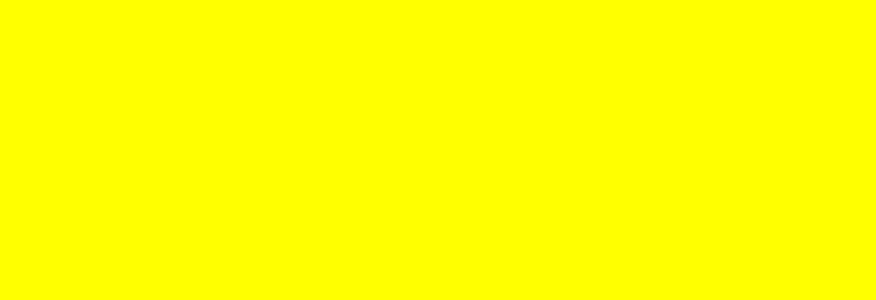
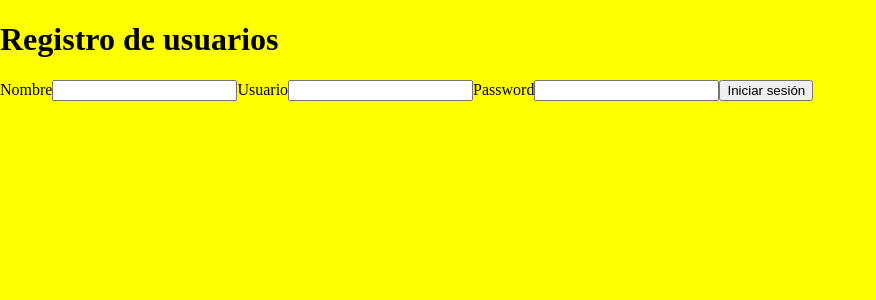
Before and after one commit to alilopez37/CursoWebA, a React (Vite) app: page /register in a window 1280 px wide. Before the commit this address had no page. Shown: the top 300 px of the page, without its empty margins (0-876 px from the left). Built offline with nearby package versions, Linux system fonts and the light colour scheme.

Commit message:
[ADD] Gestiond de rutas

```diff
--- a/src/components/atoms/FormLogin.jsx
+++ b/src/components/atoms/FormLogin.jsx
@@ -1,3 +1,4 @@
+import { Link } from "react-router-dom";
 import Logo from "../../assets/react.svg";
 
 function FormLogin() {
@@ -8,6 +9,7 @@ function FormLogin() {
         <input type="text" />
         <input type="password" />
         <button>Iniciar sesión</button>
+        <Link to="/register">Regístrate</Link>
       </form>
     </div>
   );
--- /dev/null
+++ b/src/components/atoms/FormRegister.jsx
@@ -0,0 +1,28 @@
+import {useNavigate} from 'react-router-dom';
+
+function FormRegister() {
+    const navigate = useNavigate()
+
+    const clickHandler = (e)=>{
+        e.preventDefault();
+        navigate("/home")
+    }
+
+    return (
+        <form action="">
+            <label htmlFor="name">Nombre</label>
+            <input type="text" id="name" />
+
+            <label>Usuario
+                <input type="text" />
+            </label>
+
+            <label>Password</label>
+            <input type="password" />
+
+            <button type="button" onClick={clickHandler}>Iniciar sesión</button>
+        </form>
+     );
+}
+
+export default FormRegister;
--- a/src/containers/App.jsx
+++ b/src/containers/App.jsx
@@ -1,6 +1,9 @@
 import {BrowserRouter, Routes, Route} from 'react-router-dom';
 import Landing from '../pages/Landing';
 import Login from '../pages/Login';
+import Register from '../pages/Register';
+import Home from '../pages/Home';
+import NotFound from '../pages/NotFound';
 
 function App() {
     return (
@@ -8,7 +11,9 @@ function App() {
             <Routes>
                 <Route path="/" element={<Landing/>} />
                 <Route path="/login" element={<Login/>} />
-                {/* //<Route path="/register" element={} /> */}
+                <Route path="/register" element={<Register/>} />
+                <Route path="/home" element={<Home />} />
+                <Route path="/*" element={<NotFound/>} />
             </Routes>
         </BrowserRouter>
      );
--- /dev/null
+++ b/src/pages/Home.jsx
@@ -0,0 +1,8 @@
+import Caption from "../components/atoms/Caption";
+function Home() {
+    return (
+        <Caption msn="Soy el Home"></Caption>
+     );
+}
+
+export default Home;
--- a/src/pages/Landing.jsx
+++ b/src/pages/Landing.jsx
@@ -1,3 +1,4 @@
+import { Link } from "react-router-dom";
 import Header from "../components/atoms/Header";
 import StudentList from "../components/organism/StudentList";
 
@@ -29,6 +30,7 @@ function Landing() {
     <>
       <Header />
       <StudentList studentList={studentList} />
+      <Link to="/login">Iniciar sesión</Link>
     </>
   );
 }
--- /dev/null
+++ b/src/pages/NotFound.jsx
@@ -0,0 +1,8 @@
+import Caption from "../components/atoms/Caption";
+function NotFound() {
+    return (
+        <Caption msn={"404. Página no encontrada"}></Caption>
+     );
+}
+
+export default NotFound;
--- /dev/null
+++ b/src/pages/Register.jsx
@@ -0,0 +1,13 @@
+import FormRegister from "../components/atoms/FormRegister";
+import Caption from "../components/atoms/Caption";
+function Register() {
+    return (
+        <>
+            <Caption msn="Registro de usuarios"></Caption>
+            <FormRegister/>
+        </>
+      );
+}
+
+
+export default Register;
```
